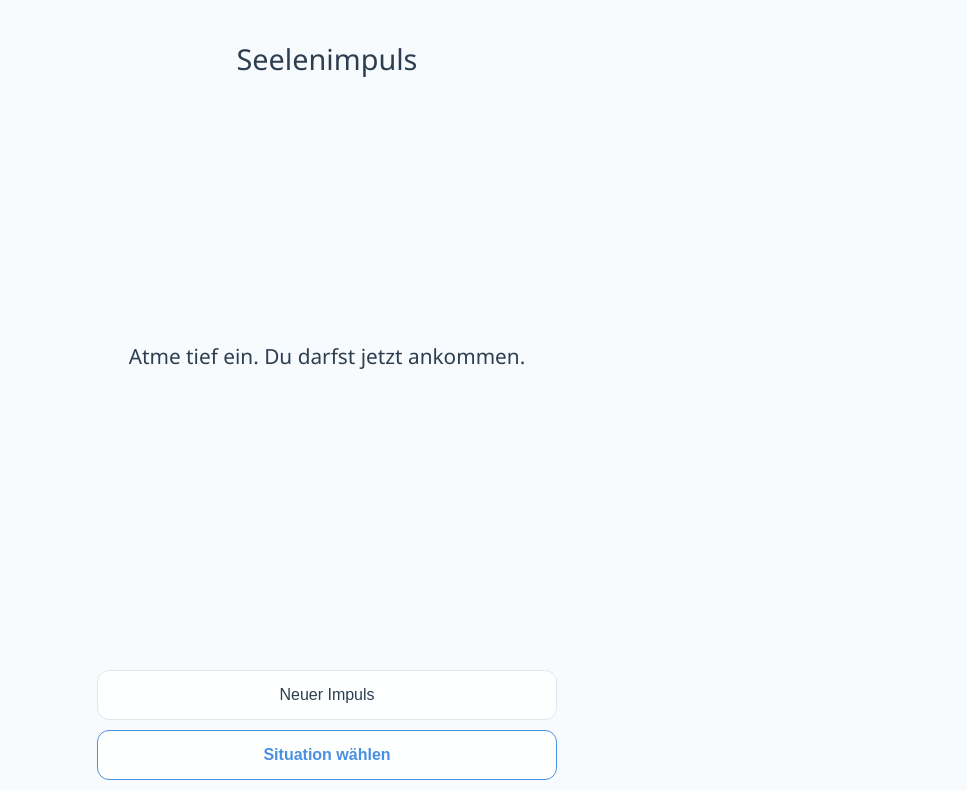
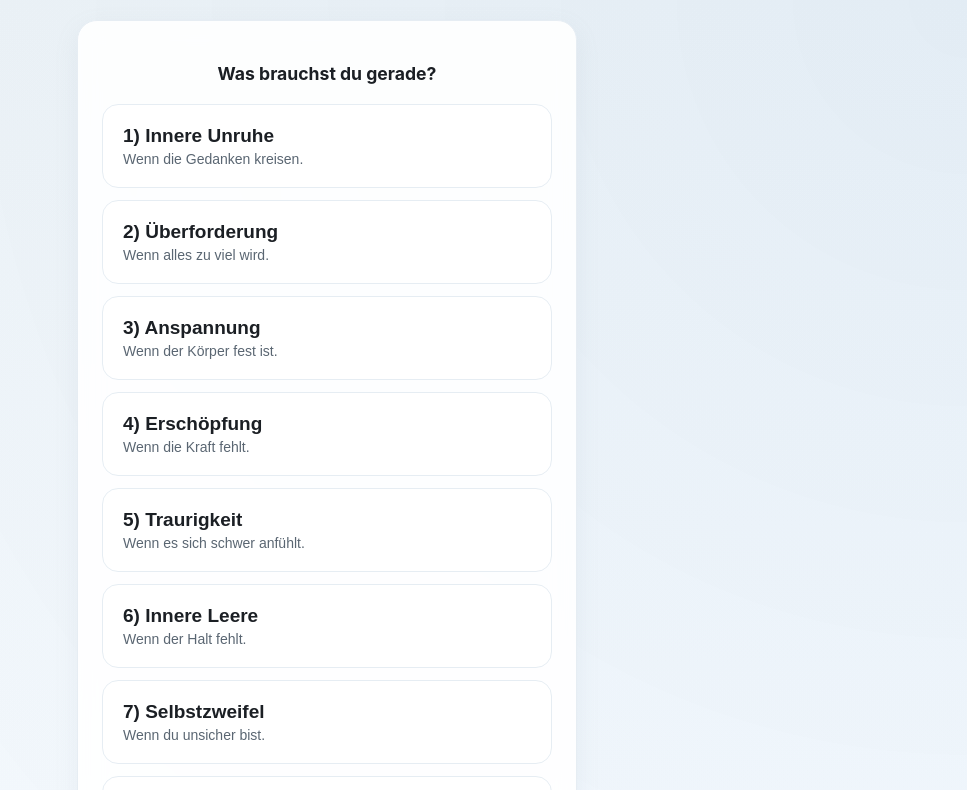
Before and after one commit to 6xszrxr4rr-art/seelenimpuls-app, a plain HTML site: page index.html in a window 1280 px wide. Both pictures are taken after a click on the button "Situation wählen". Shown: the top 790 px of the page, without its empty margins (313-1280 px from the left). Drawn offline with Linux system fonts and the light colour scheme.

Commit message:
index.html aktualisieren

```diff
--- a/index.html
+++ b/index.html
@@ -7,145 +7,177 @@
 
   <style>
     :root {
-      --bg-color: #f8fbfe;
-      --text-color: #2c3e50;
-      --accent-color: #4a90e2;
-      --muted-color: #7f8c8d;
-      --card-bg: rgba(255, 255, 255, 0.9);
-      --border-color: #e1e8ed;
+      --bg1: #eef3f6;
+      --bg2: #f7fbff;
+      --card: rgba(255, 255, 255, 0.9);
+      --stroke: #e6edf3;
+      --text: #1b1f24;
+      --muted: #5a6672;
+      --accent: #1f7ae0;
+      --radius: 20px;
     }
 
     body {
       margin: 0;
-      font-family: 'Segoe UI', Roboto, Helvetica, Arial, sans-serif;
-      background-color: var(--bg-color);
-      color: var(--text-color);
-      display: flex;
-      flex-direction: column;
-      height: 100vh;
-      overflow: hidden; /* Verhindert Scrollen der ganzen Seite */
+      font-family: -apple-system, system-ui, sans-serif;
+      color: var(--text);
+      background: linear-gradient(180deg, var(--bg1), var(--bg2));
+      min-height: 100vh;
+      padding: 20px;
+      overflow-x: hidden;
+      -webkit-tap-highlight-color: transparent;
     }
 
-    .container {
-      max-width: 500px;
-      margin: 0 auto;
-      width: 100%;
-      height: 100%;
-      display: flex;
-      flex-direction: column;
-      padding: 20px;
-      box-sizing: border-box;
+    /* Hintergrund-Layer */
+    body::before {
+      content: "";
+      position: fixed;
+      inset: 0;
+      pointer-events: none;
+      z-index: -1;
+      background: radial-gradient(circle at top right, rgba(31,122,224,0.05), transparent);
     }
 
-    /* Ansichten */
-    .view {
-      display: flex;
-      flex-direction: column;
-      height: 100%;
+    .wrap { max-width: 500px; margin: 0 auto; position: relative; }
+
+    .card {
+      background: var(--card);
+      border: 1px solid var(--stroke);
+      border-radius: var(--radius);
+      padding: 24px;
+      box-shadow: 0 8px 24px rgba(149, 157, 165, 0.1);
+      backdrop-filter: blur(12px);
+      -webkit-backdrop-filter: blur(12px);
+      margin-bottom: 16px;
+    }
+
+    h1 { font-size: 32px; text-align: center; margin: 0 0 10px 0; font-weight: 800; }
+    .sub { font-size: 20px; color: var(--accent); text-align: center; font-style: italic; margin-bottom: 24px; min-height: 2.5em; line-height: 1.4; }
+
+    .btn, .situationBtn {
+      display: block;
+      width: 100%;
+      border: none;
+      border-radius: 16px;
+      padding: 18px;
+      font-size: 18px;
+      font-weight: 700;
+      cursor: pointer;
+      transition: all 0.2s cubic-bezier(0.4, 0, 0.2, 1);
+      touch-action: manipulation;
+      text-align: center;
+      position: relative;
+      z-index: 10;
+    }
+
+    .btn { background: #f0f7ff; color: var(--accent); border: 1px solid rgba(31,122,224,0.1); }
+    .btn-primary { background: var(--accent); color: white; margin-top: 10px; box-shadow: 0 4px 12px rgba(31,122,224,0.3); }
+    .btn:active { transform: scale(0.97); opacity: 0.9; }
+
+    /* Situations-Liste */
+    .situationBtn {
+      background: white;
+      text-align: left;
+      border: 1px solid var(--stroke);
+      margin-bottom: 12px;
+      padding: 20px;
+    }
+    .headline { font-size: 19px; font-weight: 800; display: block; color: var(--text); margin-bottom: 4px; }
+    .hint { font-size: 14px; color: var(--muted); font-weight: 400; display: block; }
+
+    /* Animation für das sanfte Einblenden der Blöcke */
+    @keyframes fadeInUp {
+      from { opacity: 0; transform: translateY(20px); }
+      to { opacity: 1; transform: translateY(0); }
+    }
+
+    .block {
+      background: white;
+      padding: 28px;
+      border-radius: var(--radius);
+      margin-top: 20px;
+      border: 1px solid var(--stroke);
+      box-shadow: 0 4px 15px rgba(0,0,0,0.04);
+      animation: fadeInUp 0.8s ease-out forwards; /* Sanftes Erscheinen */
     }
 
     .hidden { display: none !important; }
+    .typed { white-space: pre-wrap; line-height: 1.7; font-size: 19px; color: #2c3e50; }
 
-    /* Header & Titel */
-    h1 { font-weight: 300; font-size: 1.8rem; text-align: center; margin-bottom: 10px; }
-    .situation-title { font-weight: 600; font-size: 1.2rem; color: var(--accent-color); text-align: center; margin-bottom: 20px; }
+    ul#t3 { padding-left: 20px; margin: 0; list-style-type: '✨ '; }
+    ul#t3 li { margin-bottom: 18px; font-size: 18px; line-height: 1.5; color: #34495e; }
 
-    /* Textbereich (Das Herzstück) */
-    .content-area {
-      flex-grow: 1;
-      overflow-y: auto;
-      display: flex;
-      flex-direction: column;
-      justify-content: center; /* Hält Text mittig im Sichtfeld */
-      padding-bottom: 40px;
+    /* Run-Modus Header & Footer */
+    #situationTitleBox { padding: 12px; border-bottom: 2px solid var(--accent); margin-bottom: 20px; border-radius: 12px; background: rgba(31,122,224,0.03); }
+
+    #blocksContainer {
+      padding-bottom: 120px; /* Viel Abstand am Ende für entspanntes Scrollen */
     }
-
-    .text-block {
-      font-size: 1.3rem; /* Größerer Text */
-      line-height: 1.6;
-      margin-bottom: 25px;
-      animation: fadeIn 1.2s ease-in-out;
-      white-space: pre-wrap;
-    }
-
-    @keyframes fadeIn { from { opacity: 0; transform: translateY(10px); } to { opacity: 1; transform: translateY(0); } }
-
-    /* Dezentere Buttons */
-    .btn-group { display: grid; gap: 10px; margin-top: auto; }
-
-    .btn {
-      background: var(--card-bg);
-      border: 1px solid var(--border-color);
-      color: var(--text-color);
-      padding: 15px;
-      border-radius: 12px;
-      font-size: 1rem;
-      cursor: pointer;
-      transition: all 0.2s;
-      -webkit-tap-highlight-color: transparent;
-    }
-
-    .btn:active { background: #f0f4f8; transform: scale(0.98); }
-    .btn-main { border: 1px solid var(--accent-color); color: var(--accent-color); font-weight: 600; }
-
-    .btn-back {
-      background: transparent;
-      border: none;
-      color: var(--muted-color);
-      font-size: 0.9rem;
-      margin-bottom: 10px;
-      text-decoration: underline;
-    }
-
-    /* Listen-Styling */
-    ul { padding-left: 20px; list-style-type: '✨ '; }
-    li { margin-bottom: 15px; }
-
-    .outro { font-style: italic; color: var(--accent-color); font-weight: 600; margin-top: 20px; text-align: center; }
   </style>
 </head>
 <body>
 
-  <div class="container">
-
-    <div id="ui-home" class="view">
-      <h1>Seelenimpuls</h1>
-      <div class="content-area">
-        <p id="impuls" class="text-block" style="text-align: center;">Atme tief ein. Du darfst jetzt ankommen.</p>
+  <div class="wrap">
+    <div id="ui-home">
+      <div class="card">
+        <h1>Seelenimpuls ✨</h1>
+        <p class="sub" id="impuls">Atme tief ein. Du darfst jetzt ankommen.</p>
+        <button class="btn" id="btnImpuls">Neuer Impuls</button>
       </div>
-      <div class="btn-group">
-        <button class="btn" onclick="nextImpuls()">Neuer Impuls</button>
-        <button class="btn btn-main" onclick="showView('ui-chooser')">Situation wählen</button>
+      <div class="card">
+        <button class="btn btn-primary" id="btnContinue">Situation wählen</button>
       </div>
     </div>
 
-    <div id="ui-chooser" class="view hidden">
-      <button class="btn-back" onclick="showView('ui-home')">← Zurück</button>
-      <h1 style="font-size: 1.4rem;">Was brauchst du gerade?</h1>
-      <div class="content-area" style="justify-content: flex-start;">
-        <div id="situationsList" class="btn-group" style="margin-top: 10px;">
-          </div>
+    <div id="ui-chooser" class="hidden">
+      <div class="card">
+        <p style="font-weight:700; font-size: 1.1em; margin-bottom: 20px; text-align:center;">Was brauchst du gerade?</p>
+
+        <div id="situationsList">
+          <button class="situationBtn" id="btnSituation1"><span class="headline">1) Innere Unruhe</span><span class="hint">Wenn die Gedanken kreisen.</span></button>
+          <button class="situationBtn" id="btnSituation2"><span class="headline">2) Überforderung</span><span class="hint">Wenn alles zu viel wird.</span></button>
+          <button class="situationBtn" id="btnSituation3"><span class="headline">3) Anspannung</span><span class="hint">Wenn der Körper fest ist.</span></button>
+          <button class="situationBtn" id="btnSituation4"><span class="headline">4) Erschöpfung</span><span class="hint">Wenn die Kraft fehlt.</span></button>
+          <button class="situationBtn" id="btnSituation5"><span class="headline">5) Traurigkeit</span><span class="hint">Wenn es sich schwer anfühlt.</span></button>
+          <button class="situationBtn" id="btnSituation6"><span class="headline">6) Innere Leere</span><span class="hint">Wenn der Halt fehlt.</span></button>
+          <button class="situationBtn" id="btnSituation7"><span class="headline">7) Selbstzweifel</span><span class="hint">Wenn du unsicher bist.</span></button>
+          <button class="situationBtn" id="btnSituation8"><span class="headline">8) Entscheidung</span><span class="hint">Wenn du zweifelst.</span></button>
+          <button class="situationBtn" id="btnSituation9"><span class="headline">9) Übergang</span><span class="hint">Wenn Neues beginnt.</span></button>
+          <button class="situationBtn" id="btnSituation10"><span class="headline">10) Angst & Sicherheit</span><span class="hint">Wenn du Schutz suchst.</span></button>
+        </div>
+
+        <button class="btn" id="btnBackFromChooser" style="margin-top: 20px;">Zurück</button>
       </div>
     </div>
 
-    <div id="ui-run" class="view hidden">
-      <div class="situation-title" id="displayTitle"></div>
-      <div class="content-area" id="mainContent">
-        </div>
-      <div id="actionArea" class="btn-group hidden">
-        <button class="btn btn-main" id="btnSong">Gesungene Affirmation hören</button>
-        <button class="btn-back" onclick="stopRun()">Übung beenden</button>
+    <div id="ui-run" class="hidden">
+      <div id="situationTitleBox">
+        <div class="headline" id="situationTitle" style="text-align:center; color: var(--accent);"></div>
       </div>
+
+      <div id="blocksContainer">
+        <div class="block hidden" id="b1"><p class="typed" id="t1"></p></div>
+        <div class="block hidden" id="b2"><p class="typed" id="t2"></p></div>
+        <div class="block hidden" id="b3"><ul id="t3"></ul></div>
+      </div>
+
+      <button class="btn" id="btnBackBottom" style="margin-top:30px; opacity: 0.6; font-size: 16px;">Übung abbrechen</button>
     </div>
 
+    <audio id="bgMusic" loop preload="auto"><source src="audio/stillness-space.mp3" type="audio/mpeg"></audio>
   </div>
 
-  <audio id="bgMusic" loop><source src="audio/stillness-space.mp3" type="audio/mpeg"></audio>
-  <audio id="songPlayer"></audio>
+  <script src="situations/situation-1.js?v=1" defer></script>
+  <script src="situations/situation-2.js?v=1" defer></script>
+  <script src="situations/situation-3.js?v=1" defer></script>
+  <script src="situations/situation-4.js?v=1" defer></script>
+  <script src="situations/situation-5.js?v=1" defer></script>
+  <script src="situations/situation-6.js?v=1" defer></script>
+  <script src="situations/situation-7.js?v=1" defer></script>
+  <script src="situations/situation-8.js?v=1" defer></script>
+  <script src="situations/situation-9.js?v=1" defer></script>
+  <script src="situations/situation-10.js?v=1" defer></script>
 
-  <script src="situations/situation-1.js" defer></script>
-  <script src="situations/situation-2.js" defer></script>
-  <script src="situations/situation-10.js" defer></script>
-  <script src="app.js" defer></script>
+  <script src="app.js?v=1005" defer></script>
 </body>
 </html>
```
